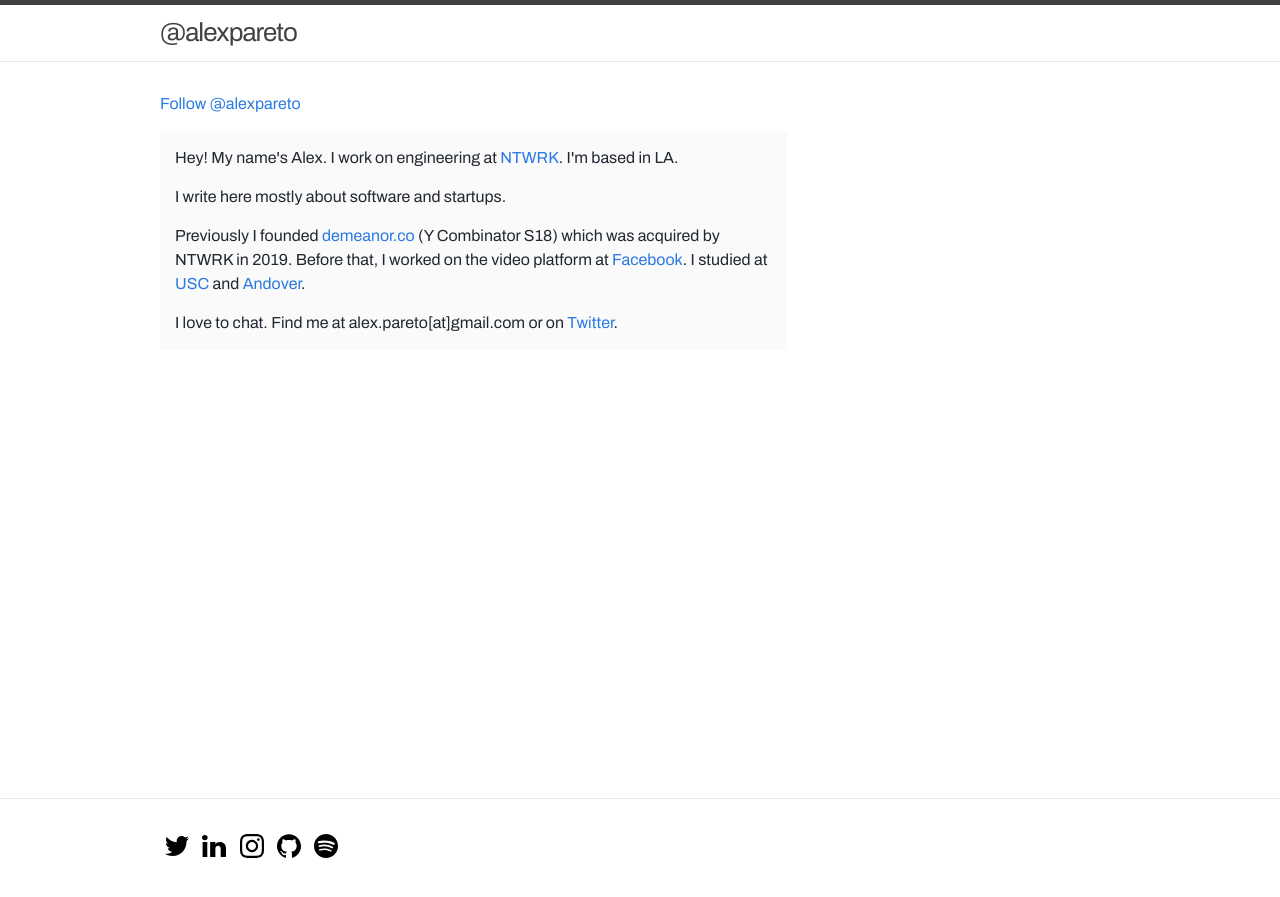
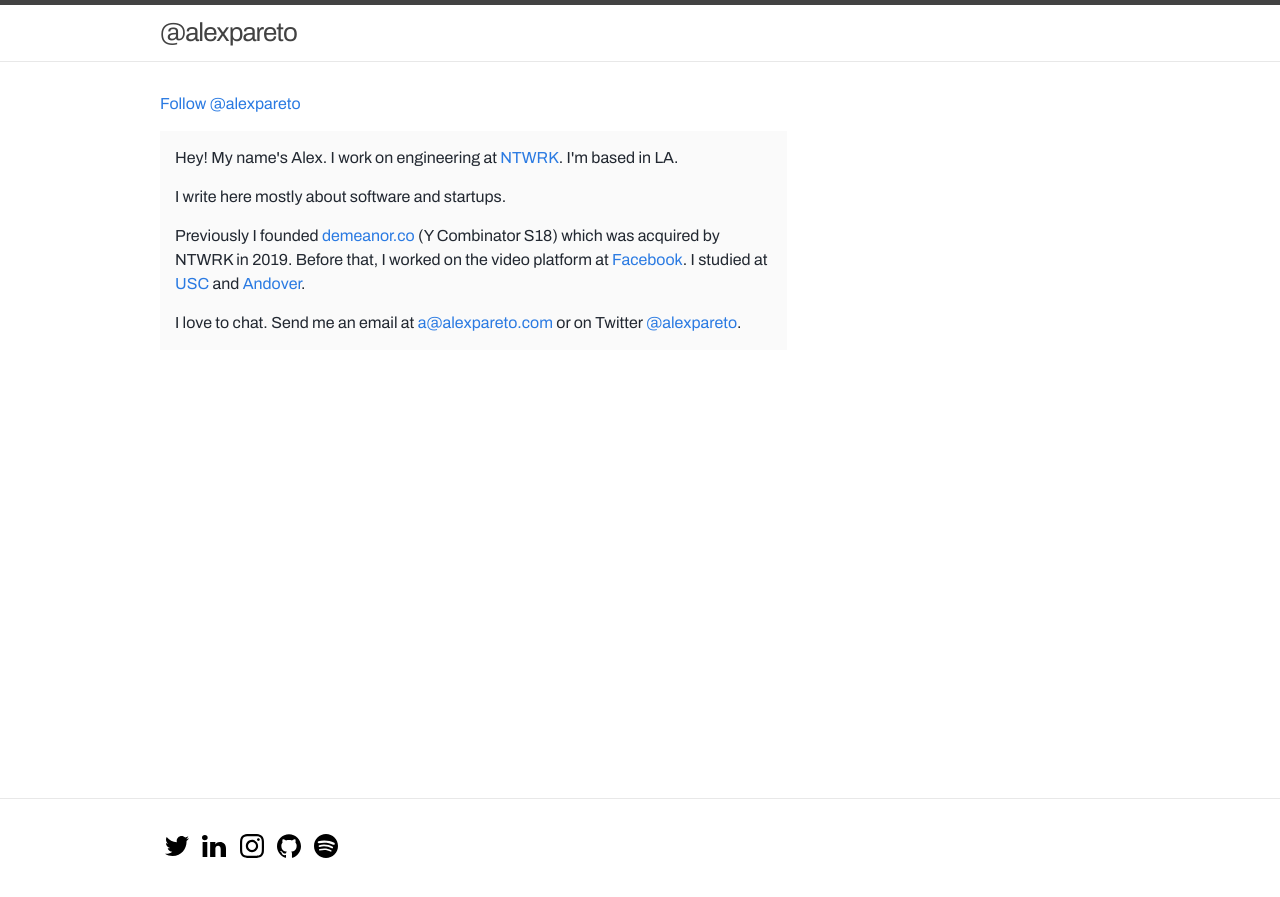
Before and after one commit to alexpareto/blog, a Jekyll site: the page built from index.markdown, in a window 1280 px wide. Shown: the top 897 px of the page. Built offline with Jekyll 4.4.1, drawn with Linux system fonts in a browser that asks for light colours; comment, search, counter and statistics services are not loaded.

Commit message:
add readme and clean up about page

```diff
--- a/_includes/about.html
+++ b/_includes/about.html
@@ -13,7 +13,8 @@
     <a href="http://www.andover.edu/" target="_blank">Andover</a>.
   </p>
   <span>
-    I love to chat. Find me at alex.pareto[at]gmail.com or on
-    <a href="https://twitter.com/alexpareto" target="_blank">Twitter</a>.
+    I love to chat. Send me an email at
+    <a href="mailto:a@alexpareto.com">a@alexpareto.com</a> or on Twitter
+    <a href="https://twitter.com/alexpareto" target="_blank">@alexpareto</a>.
   </span>
 </div>
```
Also changed, not shown: readme.md (added).
